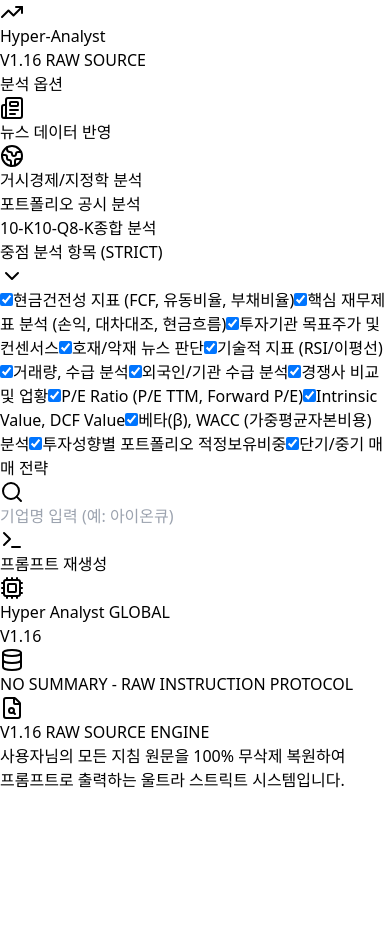
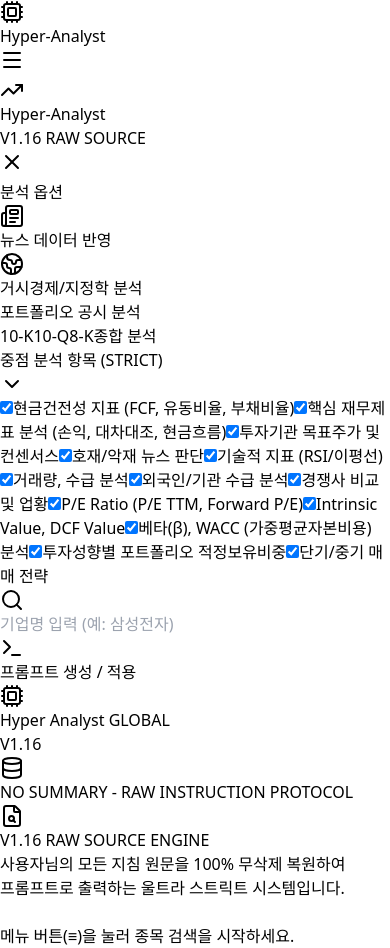
Before and after one commit to sscatman/mystock, a React (Vite) app: page / in a window 390 px wide. Before the commit the page ends 844 px from the top, so only its background shows below. Built offline with nearby package versions, Linux system fonts and the light colour scheme.

Commit message:
버전 V1.16 : 모바일 검색 오류 수정

```diff
--- a/src/App.jsx
+++ b/src/App.jsx
@@ -30,10 +30,10 @@ import {
 
 /**
  * AI Hyper-Analyst GLOBAL V1.16 ULTRA-STRICT (RAW SOURCE)
- * 업데이트 내역 (1.15 -> 1.16):
- * 1. 요약 원천 차단: 모든 프롬프트 템플릿을 사용자 제공 원문(Raw Text)으로 100% 대체
- * 2. 지침 강제 박제: '필수 준수 사항', '가치평가 공식', '거시경제 5개항' 등 모든 텍스트를 무삭제 반영
- * 3. 분석 레벨 및 투자 관점 상태 유지 로직 최적화
+ * 모바일 최적화 패치 적용:
+ * 1. 모바일 뷰어(가로 1024px 이하)에서 사이드바 토글(닫기/열기) UI 추가
+ * 2. 종목 검색 성공 시 모바일 환경에서는 자동으로 사이드바 숨김 처리
+ * 3. 엔터키(Enter) 입력 시 즉시 검색 실행 로직 추가
  */
 
 const publicDataApiKey = "885853dbc6a25a93e403ee31fa9e124778e4943b8911869ea2f254ec5d75f99b";
@@ -71,13 +71,15 @@ export default function App() {
   const [isGenerating, setIsGenerating] = useState(false);
   const [generatedPrompt, setGeneratedPrompt] = useState('');
   const [copySuccess, setCopySuccess] = useState(false);
+
+  // 모바일에서 사이드바 기본 열림 상태
   const [isSidebarOpen, setIsSidebarOpen] = useState(true);
 
-  // 자동 종목 검색 및 프롬프트 갱신
-  useEffect(() => {
-    const autoGenerate = setTimeout(async () => {
+  // 수동 검색 함수 (엔터키 용)
+  const handleSearch = async () => {
     const cleanInput = ticker.trim();
-      if (cleanInput.length >= 2) {
+    if (cleanInput.length < 2) return;
+
     setIsSearching(true);
     try {
       const isNum = /^\d+$/.test(cleanInput);
@@ -99,17 +101,35 @@ export default function App() {
         };
         setActiveStockData(stockInfo);
         generatePromptContent(stockInfo, reportType);
+
+        // 모바일 화면일 경우 검색 성공 시 사이드바 닫기
+        if (window.innerWidth < 1024) {
+          setIsSidebarOpen(false);
+        }
       }
     } catch (error) {
-          console.error("Auto-fetch error", error);
+      console.error("Fetch error", error);
     } finally {
       setIsSearching(false);
     }
+  };
+
+  // 자동 종목 검색
+  useEffect(() => {
+    const autoGenerate = setTimeout(() => {
+      if (ticker.trim().length >= 2) {
+        handleSearch();
       }
     }, 1200);
 
     return () => clearTimeout(autoGenerate);
   }, [ticker, useMacro, reportType, analysisItems]);
+
+  const handleKeyDown = (e) => {
+    if (e.key === 'Enter') {
+      handleSearch();
+    }
+  };
 
   const generatePromptContent = (stockInfo, type = 'MAIN') => {
     setIsGenerating(true);
@@ -121,7 +141,6 @@ export default function App() {
     let fullPrompt = "";
 
     if (type === 'MAIN') {
-      // --- V1.16 MAIN 분석 (사용자 제공 원문 100% 반영) ---
       fullPrompt = `
 [역할] 월스트리트 수석 애널리스트
 [대상] ${stockName} (공식 기업명: ${stockName})
@@ -368,9 +387,24 @@ ${useMacro ? `
   return (
     <div className="flex flex-col lg:flex-row h-screen bg-[#070b14] font-sans text-slate-200 overflow-hidden text-left">
 
+      {/* 모바일 햄버거 메뉴 (사이드바가 닫혀있을 때만 표시) */}
+      <div className="lg:hidden p-4 flex justify-between items-center border-b border-slate-800 bg-[#111827]">
+        <div className="flex items-center space-x-2">
+          <Cpu className="text-rose-500 w-6 h-6" />
+          <span className="font-black text-white italic">Hyper-Analyst</span>
+        </div>
+        <button
+          onClick={() => setIsSidebarOpen(true)}
+          className="p-2 text-slate-400 hover:text-white rounded-lg bg-slate-800/50"
+        >
+          <Menu className="w-6 h-6" />
+        </button>
+      </div>
+
       {/* Sidebar */}
-      <div className={`fixed inset-0 lg:relative lg:translate-x-0 transform transition-transform duration-300 ease-in-out z-20 ${isSidebarOpen ? 'translate-x-0' : '-translate-x-full'} w-full lg:w-80 bg-[#111827] border-r border-slate-800 flex flex-col h-full shadow-2xl`}>
-        <div className="flex p-6 border-b border-slate-800 items-center space-x-3 bg-[#111827]">
+      <div className={`fixed inset-0 lg:relative lg:translate-x-0 transform transition-transform duration-300 ease-in-out z-50 ${isSidebarOpen ? 'translate-x-0' : '-translate-x-full'} w-full lg:w-80 bg-[#111827] border-r border-slate-800 flex flex-col h-full shadow-2xl`}>
+        <div className="flex p-6 border-b border-slate-800 items-center justify-between bg-[#111827]">
+          <div className="flex items-center space-x-3">
             <div className="bg-rose-500/20 p-2 rounded-lg">
               <TrendingUp className="text-rose-500 w-6 h-6" />
             </div>
@@ -378,6 +412,14 @@ ${useMacro ? `
               <h1 className="text-lg font-black text-white italic leading-tight">Hyper-Analyst</h1>
               <span className="text-[10px] text-rose-500 font-mono tracking-widest uppercase font-bold">V1.16 RAW SOURCE</span>
             </div>
+          </div>
+          {/* 모바일 닫기 버튼 */}
+          <button
+            onClick={() => setIsSidebarOpen(false)}
+            className="lg:hidden p-2 text-slate-400 hover:text-white hover:bg-slate-800 rounded-lg transition-colors"
+          >
+            <X className="w-6 h-6" />
+          </button>
         </div>
 
         <div className="flex-1 overflow-y-auto custom-scrollbar p-6 space-y-6 text-left">
@@ -435,15 +477,22 @@ ${useMacro ? `
           <div className="space-y-4 pt-2">
             <div className="relative group">
               <Search className="w-4 h-4 absolute left-3 top-3.5 text-slate-500 group-focus-within:text-rose-500 transition-colors" />
-              <input type="text" value={ticker} onChange={(e) => setTicker(e.target.value)} placeholder="기업명 입력 (예: 아이온큐)" className="w-full pl-10 pr-4 py-3.5 bg-[#070b14] border border-slate-700 rounded-xl text-sm focus:ring-2 focus:ring-rose-500 outline-none text-left transition-all" />
+              <input
+                type="text"
+                value={ticker}
+                onChange={(e) => setTicker(e.target.value)}
+                onKeyDown={handleKeyDown}
+                placeholder="기업명 입력 (예: 삼성전자)"
+                className="w-full pl-10 pr-4 py-3.5 bg-[#070b14] border border-slate-700 rounded-xl text-sm focus:ring-2 focus:ring-rose-500 outline-none text-left transition-all"
+              />
             </div>
           </div>
         </div>
 
         <div className="p-6 bg-[#111827] border-t border-slate-800">
-           <button onClick={() => ticker && generatePromptContent(activeStockData, reportType)} className="w-full py-4 rounded-2xl font-black text-xs uppercase text-white shadow-2xl flex justify-center items-center space-x-2 bg-gradient-to-r from-rose-600 to-rose-800 hover:from-rose-500 hover:to-rose-700 active:scale-95 transition-all">
+           <button onClick={() => { handleSearch(); }} className="w-full py-4 rounded-2xl font-black text-xs uppercase text-white shadow-2xl flex justify-center items-center space-x-2 bg-gradient-to-r from-rose-600 to-rose-800 hover:from-rose-500 hover:to-rose-700 active:scale-95 transition-all">
             <Terminal className="w-4 h-4" />
-            <span>프롬프트 재생성</span>
+            <span>프롬프트 생성 / 적용</span>
           </button>
         </div>
       </div>
@@ -455,7 +504,7 @@ ${useMacro ? `
           <div className="max-w-4xl mx-auto w-full pb-20 space-y-12">
 
             <div className="flex items-start space-x-6 text-left">
-              <div className="bg-rose-500/10 p-5 rounded-3xl border border-rose-500/20 shadow-[0_0_30px_rgba(244,63,94,0.1)]">
+              <div className="hidden lg:flex bg-rose-500/10 p-5 rounded-3xl border border-rose-500/20 shadow-[0_0_30px_rgba(244,63,94,0.1)]">
                 <Cpu className="text-rose-500 w-12 h-12" />
               </div>
               <div>
@@ -463,10 +512,10 @@ ${useMacro ? `
                   <h1 className="text-3xl lg:text-5xl font-black tracking-tighter text-white italic uppercase leading-none">
                     Hyper Analyst <span className="text-indigo-500 underline decoration-rose-500 decoration-8 underline-offset-[12px]">GLOBAL</span>
                   </h1>
-                  <span className="text-xs font-black text-rose-500 ml-6 font-mono bg-rose-500/10 px-2 py-1 rounded border border-rose-500/20">V1.16</span>
+                  <span className="hidden md:inline-block text-xs font-black text-rose-500 ml-6 font-mono bg-rose-500/10 px-2 py-1 rounded border border-rose-500/20">V1.16</span>
                 </div>
-                <p className="text-slate-500 text-sm mt-5 font-bold uppercase tracking-[0.3em] flex items-center">
-                  <Database className="w-4 h-4 mr-2 text-indigo-500" /> NO SUMMARY - RAW INSTRUCTION PROTOCOL
+                <p className="text-slate-500 text-xs lg:text-sm mt-5 font-bold uppercase tracking-[0.2em] lg:tracking-[0.3em] flex items-center">
+                  <Database className="w-4 h-4 mr-2 text-indigo-500 flex-shrink-0" /> NO SUMMARY - RAW INSTRUCTION PROTOCOL
                 </p>
               </div>
             </div>
@@ -476,7 +525,7 @@ ${useMacro ? `
                 <Loader2 className="w-16 h-16 text-rose-500 animate-spin relative z-10" />
                 <div className="text-center space-y-2">
                   <p className="text-white font-black uppercase tracking-widest text-lg">Exporting Raw Text...</p>
-                  <p className="text-slate-500 text-sm font-medium italic">사용자 지침 원문 데이터를 그대로 복원하고 있습니다.</p>
+                  <p className="text-slate-500 text-sm font-medium italic">데이터를 수집하고 프롬프트를 복원 중입니다.</p>
                 </div>
               </div>
             ) : generatedPrompt ? (
@@ -496,22 +545,22 @@ ${useMacro ? `
                 <div className="relative group text-left">
                   <div className="absolute -inset-1 bg-gradient-to-br from-rose-600 to-indigo-600 rounded-[2.5rem] blur opacity-20"></div>
                   <div className="relative bg-[#0d1326] border border-slate-800 rounded-[2rem] overflow-hidden">
-                    <div className="flex items-center justify-between px-8 py-6 border-b border-slate-800 bg-slate-900/50">
+                    <div className="flex flex-col sm:flex-row items-start sm:items-center justify-between px-6 lg:px-8 py-6 border-b border-slate-800 bg-slate-900/50 space-y-4 sm:space-y-0">
                       <div className="flex items-center space-x-3">
                         <FileText className="w-4 h-4 text-rose-500" />
-                        <span className="text-[11px] text-slate-400 font-mono font-black uppercase tracking-[0.3em]">RAW SOURCE OUTPUT</span>
+                        <span className="text-[11px] text-slate-400 font-mono font-black uppercase tracking-[0.2em] lg:tracking-[0.3em]">RAW SOURCE OUTPUT</span>
                       </div>
-                      <button onClick={copyToClipboard} className={`flex items-center space-x-2 px-6 py-2.5 rounded-xl text-[11px] font-black uppercase transition-all ${copySuccess ? 'bg-emerald-600 text-white' : 'bg-rose-600 hover:bg-rose-500 text-white'}`}>
+                      <button onClick={copyToClipboard} className={`w-full sm:w-auto flex justify-center items-center space-x-2 px-6 py-2.5 rounded-xl text-[11px] font-black uppercase transition-all ${copySuccess ? 'bg-emerald-600 text-white' : 'bg-rose-600 hover:bg-rose-500 text-white'}`}>
                         {copySuccess ? <CheckCircle className="w-3.5 h-3.5" /> : <Copy className="w-3.5 h-3.5" />}
                         <span>{copySuccess ? 'Copied' : 'Copy Full Text'}</span>
                       </button>
                     </div>
-                    <div className="p-8 lg:p-12 max-h-[60vh] overflow-y-auto custom-scrollbar font-mono text-[13px] lg:text-[15px] leading-[1.8] text-slate-300 whitespace-pre-wrap bg-[#080d1a]/80 text-left selection:bg-rose-500/40">
+                    <div className="p-6 lg:p-12 max-h-[50vh] lg:max-h-[60vh] overflow-y-auto custom-scrollbar font-mono text-[12px] lg:text-[14px] leading-[1.8] text-slate-300 whitespace-pre-wrap bg-[#080d1a]/80 text-left selection:bg-rose-500/40 break-words">
                       {generatedPrompt}
                     </div>
-                    <div className="p-8 bg-[#0a1122] border-t border-slate-800">
-                      <button onClick={() => { copyToClipboard(); window.open('https://gemini.google.com/app', '_blank'); }} className="w-full py-6 bg-gradient-to-r from-indigo-700 to-indigo-600 hover:from-indigo-600 hover:to-indigo-500 text-white rounded-2xl font-black text-sm lg:text-base shadow-2xl flex justify-center items-center space-x-4 transition-all transform hover:scale-[1.01]">
-                        <ExternalLink className="w-6 h-6" />
+                    <div className="p-6 lg:p-8 bg-[#0a1122] border-t border-slate-800">
+                      <button onClick={() => { copyToClipboard(); window.open('https://gemini.google.com/app', '_blank'); }} className="w-full py-5 lg:py-6 bg-gradient-to-r from-indigo-700 to-indigo-600 hover:from-indigo-600 hover:to-indigo-500 text-white rounded-2xl font-black text-sm lg:text-base shadow-2xl flex justify-center items-center space-x-4 transition-all transform hover:scale-[1.01]">
+                        <ExternalLink className="w-5 h-5 lg:w-6 lg:h-6" />
                         <span>복사 후 제미나이(Gemini)로 이동</span>
                       </button>
                     </div>
@@ -519,16 +568,17 @@ ${useMacro ? `
                 </div>
               </div>
             ) : (
-              <div className="mt-32 flex flex-col items-center justify-center text-center space-y-10">
+              <div className="mt-16 lg:mt-32 flex flex-col items-center justify-center text-center space-y-10">
                 <div className="p-8 bg-slate-900/50 rounded-full border border-slate-800 relative">
                    <div className="absolute inset-0 bg-rose-500/5 blur-3xl rounded-full"></div>
-                   <FileSearch className="text-slate-600 w-20 h-20 relative z-10" />
+                   <FileSearch className="text-slate-600 w-16 h-16 lg:w-20 lg:h-20 relative z-10" />
                 </div>
-                <div className="space-y-4">
-                  <h3 className="text-2xl lg:text-3xl font-black text-slate-500 uppercase tracking-tighter italic">V1.16 RAW SOURCE ENGINE</h3>
-                  <p className="text-slate-600 text-sm max-w-md mx-auto leading-relaxed font-medium">
+                <div className="space-y-4 px-4">
+                  <h3 className="text-xl lg:text-3xl font-black text-slate-500 uppercase tracking-tighter italic">V1.16 RAW SOURCE ENGINE</h3>
+                  <p className="text-slate-600 text-xs lg:text-sm max-w-md mx-auto leading-relaxed font-medium">
                     사용자님의 모든 지침 원문을 <span className="text-rose-500 font-bold">100% 무삭제 복원</span>하여<br/>
-                    프롬프트로 출력하는 울트라 스트릭트 시스템입니다.
+                    프롬프트로 출력하는 울트라 스트릭트 시스템입니다.<br/><br/>
+                    <span className="text-indigo-400">메뉴 버튼(≡)을 눌러 종목 검색을 시작하세요.</span>
                   </p>
                 </div>
               </div>
```
Lines whose indentation alone changed are shown as unchanged.
